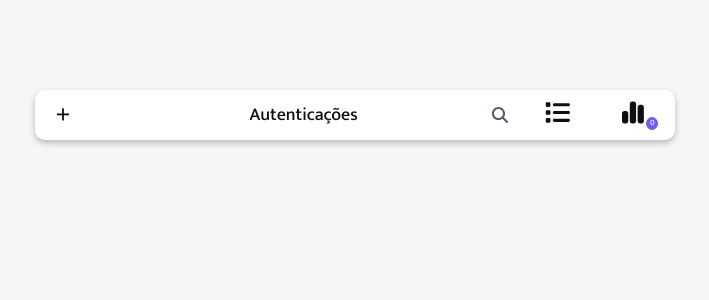
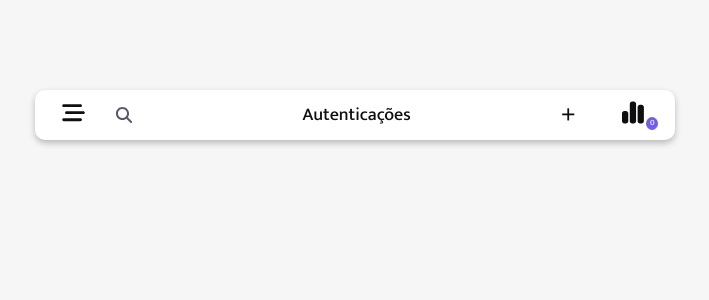
Before and after one commit to wellingtonPLF/AuthPassword, a Vue app: page /credentials in a window 1280 px wide. Shown: the top 300 px of the page, without its empty margins (285-994 px from the left). Built offline with nearby package versions, Linux system fonts and the light colour scheme.

Commit message:
Change button catalogo

```diff
--- a/src/app/components/LogoAdd/LogoAddView.html
+++ b/src/app/components/LogoAdd/LogoAddView.html
@@ -2,14 +2,17 @@
     <div>
         <div class="beautyEdge" id="title">
             <div class="center" style="justify-content: space-between; width: 100%;" v-if="!deleting">
-                <button class="icon" @click="changeAddState()">+</button>
-                <div id="textTitle">{{(((!cred && !catalogo) == true) ? 'Autenticações' : ( cred ? 'Aba Auths' : 'Catálogo'))}}</div>
-                <div id="search" @click="search()">
+                <button class="icon" @click="catalogoState()" style="margin: 0 8px 0 5px; transform: scale(0.9);">
+                    <font-awesome-icon :icon="['fas', 'bars-staggered']" />
+                </button>
+
+                <div id="search" @click="search()" style="margin: 0; padding: 0;">
                     <font-awesome-icon :icon="['fas', 'search']"/>
                 </div>
-                <button class="icon" @click="catalogoState()">
-                    <font-awesome-icon :icon="['fas', 'list']"/>
-                </button>
+
+                <div id="textTitle">{{(((!cred && !catalogo) == true) ? 'Autenticações' : ( cred ? 'Aba Auths' : 'Catálogo'))}}</div>
+
+                <button class="icon" @click="changeAddState()" style="margin-right: 5px;">+</button>
                 <button class="icon" @click="credState()">
                     <font-awesome-icon :icon="['fas', 'chart-simple']"/>
                     <div id="count" class="center">{{domainNames.length}}</div>
```
